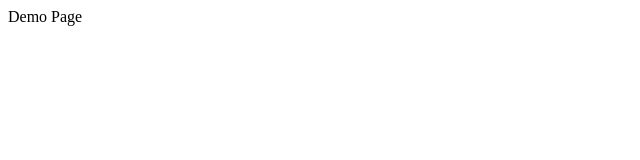
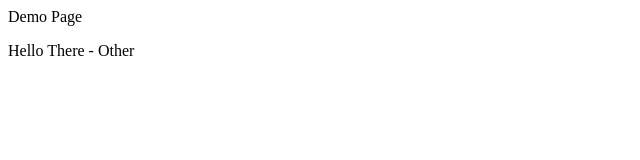
Before and after one commit to fniftaly/demo, a plain HTML site: page public_html/index.html in a window 1280 px wide. Shown: the whole page, without its empty margins (0-640 px from the left). Drawn offline with Linux system fonts and the light colour scheme.

Commit message:
Update index.html

```diff
--- a/public_html/index.html
+++ b/public_html/index.html
@@ -13,6 +13,9 @@ and open the template in the editor.
     <body>
         <div>
             <header>Demo Page</header>
+            <div class="add">
+                <p>Hello There - Other</p>
+            </div>
         </div>
     </body>
 </html>
```
